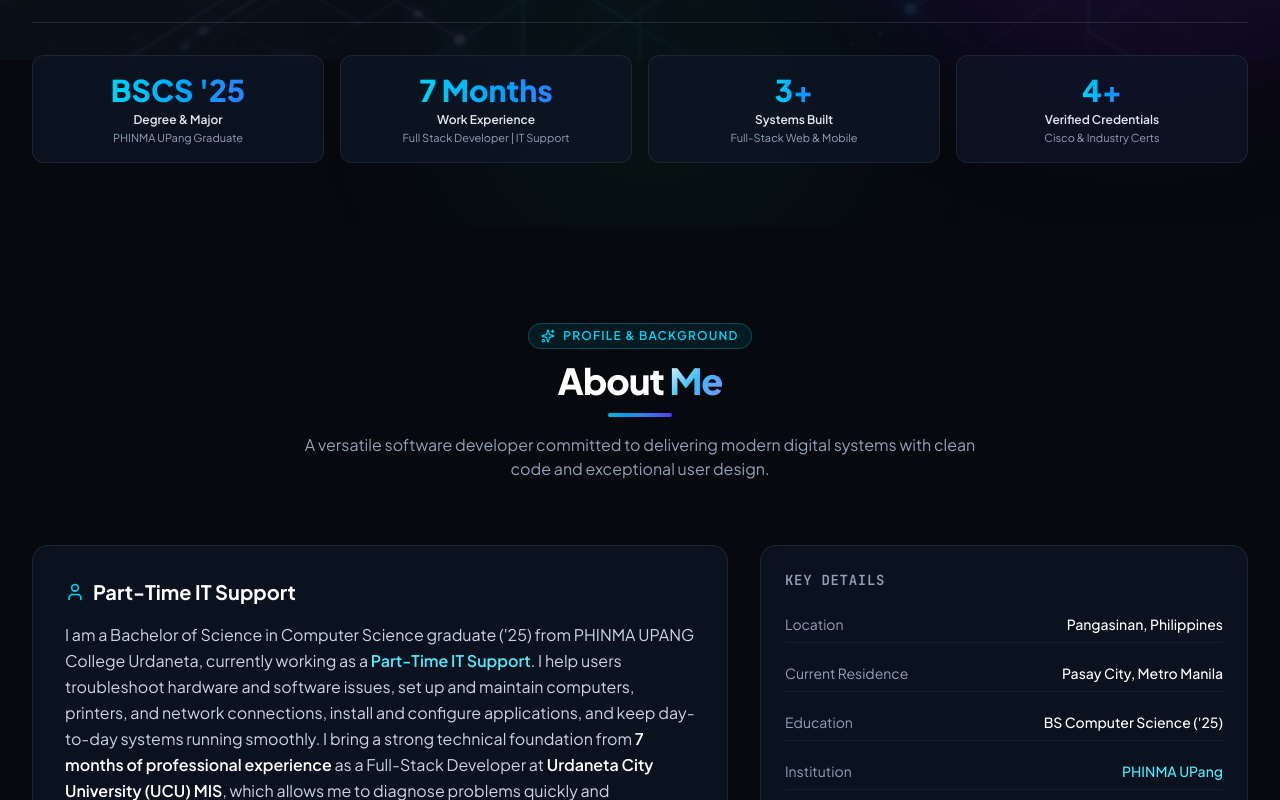
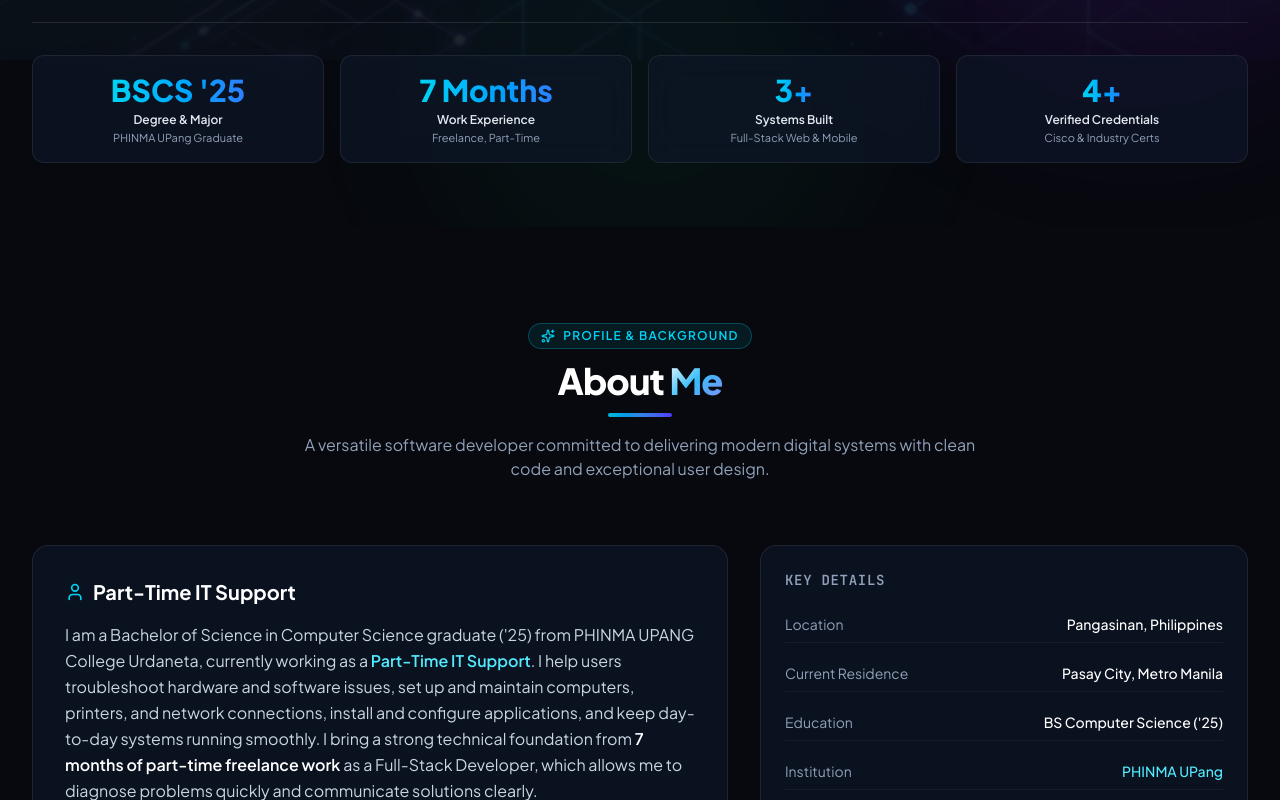
Before and after one commit to Dkyle19/Portfolio, a React (Vite) app: page / in a window 1280 px wide. Shown: the part 740-1540 px from the top of the page. Built offline with nearby package versions, Linux system fonts and the light colour scheme.

Commit message:
Replace UCU experience with part-time freelance work

```diff
--- a/src/components/About.jsx
+++ b/src/components/About.jsx
@@ -70,11 +70,11 @@ export default function About() {
             </h3>
 
             <p className="text-slate-300 text-sm sm:text-base leading-relaxed">
-              I am a Bachelor of Science in Computer Science graduate ('25) from PHINMA UPANG College Urdaneta, currently working as a <strong className="text-cyan-300 font-semibold">Part-Time IT Support</strong>. I help users troubleshoot hardware and software issues, set up and maintain computers, printers, and network connections, install and configure applications, and keep day-to-day systems running smoothly. I bring a strong technical foundation from <strong className="text-white font-semibold">7 months of professional experience</strong> as a Full-Stack Developer at <strong className="text-white font-semibold">Urdaneta City University (UCU) MIS</strong>, which allows me to diagnose problems quickly and communicate solutions clearly.
+              I am a Bachelor of Science in Computer Science graduate ('25) from PHINMA UPANG College Urdaneta, currently working as a <strong className="text-cyan-300 font-semibold">Part-Time IT Support</strong>. I help users troubleshoot hardware and software issues, set up and maintain computers, printers, and network connections, install and configure applications, and keep day-to-day systems running smoothly. I bring a strong technical foundation from <strong className="text-white font-semibold">7 months of part-time freelance work</strong> as a Full-Stack Developer, which allows me to diagnose problems quickly and communicate solutions clearly.
             </p>
 
             <p className="text-slate-300 text-sm sm:text-base leading-relaxed">
-              In addition to developing university-wide enrollment, billing, and student record modules, I completed an enterprise internship at <strong className="text-white font-semibold">Cura Property Management Corp.</strong> and engineered two major capstone systems: <strong className="text-cyan-300 font-semibold">Leo PropertEase</strong> (Property Leasing Platform) and <strong className="text-purple-300 font-semibold">Barangay eConn</strong> (Emergency Dispatch Mobile System).
+              In addition to my freelance work building record-keeping, billing, and management modules, I completed an enterprise internship at <strong className="text-white font-semibold">Cura Property Management Corp.</strong> and engineered two major capstone systems: <strong className="text-cyan-300 font-semibold">Leo PropertEase</strong> (Property Leasing Platform) and <strong className="text-purple-300 font-semibold">Barangay eConn</strong> (Emergency Dispatch Mobile System).
             </p>
 
             <div className="pt-4 border-t border-white/10 flex flex-wrap gap-3">
--- a/src/components/Experience.jsx
+++ b/src/components/Experience.jsx
@@ -20,7 +20,7 @@ export default function Experience() {
           </h2>
           <div className="w-16 h-1 bg-gradient-to-r from-cyan-500 to-indigo-600 rounded-full mt-3"></div>
           <p className="text-slate-400 max-w-2xl text-sm sm:text-base mt-4">
-            Hands-on professional engineering experience across university information systems and commercial property management platforms.
+            Hands-on engineering experience across freelance web projects and commercial property management platforms.
           </p>
         </div>
 
--- a/src/components/ResumeModal.jsx
+++ b/src/components/ResumeModal.jsx
@@ -101,7 +101,7 @@ export default function ResumeModal({ onClose }) {
               <div className="p-5 rounded-xl bg-slate-900/60 border border-white/10 space-y-2">
                 <h4 className="text-xs font-bold text-cyan-400 uppercase tracking-widest font-mono flex items-center gap-2">
                   <User className="w-4 h-4" />
-                  Professional Profile
+                  Profile
                 </h4>
                 <p className="text-sm text-slate-200 leading-relaxed">
                   {personal.bio}
@@ -204,7 +204,7 @@ export default function ResumeModal({ onClose }) {
                 <div>
                   <h4 className="text-lg font-bold text-white">Official Resume</h4>
                   <p className="text-xs text-slate-400 mt-1">
-                    Professional resume highlighting core technical skills, software development experience, and key projects.
+                    Resume highlighting core technical skills, software development experience, and key projects.
                   </p>
                   <div className="flex items-center justify-center gap-2 mt-3 text-xs font-mono text-cyan-300">
                     <span>PDF Format</span>
--- a/src/data/portfolioData.js
+++ b/src/data/portfolioData.js
@@ -5,7 +5,7 @@ export const portfolioData = {
     nickname: "Daryl",
     role: "Full Stack Developer",
     tagline: "Building high-performance web applications, scalable backend systems, and robust database architectures.",
-    bio: "Computer Science graduate with 7 months of professional experience as a Full Stack Developer at Urdaneta City University (UCU) MIS. Proficient in modern web technologies including JavaScript, React, PHP, and PostgreSQL, with a proven track record of developing and maintaining scalable web applications and responsive user interfaces. Skilled in backend systems, database management, enhancing operational modules (billing, enrollment, and student records), and optimizing overall system performance. Brings strong problem-solving abilities, adaptability, and effective team collaboration skills to fast-paced technical environments.",
+    bio: "Computer Science graduate with 7 months of part-time freelance experience as a Full Stack Developer and IT Support. Proficient in modern web technologies including JavaScript, React, PHP, and PostgreSQL, with a track record of developing and maintaining web applications and responsive user interfaces. Skilled in backend systems, database management, building record-keeping and billing modules, and optimizing overall system performance. Brings strong problem-solving abilities, adaptability, and effective collaboration skills to fast-paced technical environments.",
     email: "darylkyle17@gmail.com",
     phone: "+63 945-517-3430",
     location: "Urdaneta City, Pangasinan, Philippines",
@@ -20,7 +20,7 @@ export const portfolioData = {
 
   stats: [
     { label: "Degree & Major", value: "BSCS '25", sublabel: "PHINMA UPang Graduate" },
-    { label: "Work Experience", value: "7 Months", sublabel: "Full Stack Developer | IT Support" },
+    { label: "Work Experience", value: "7 Months", sublabel: "Freelance, Part-Time" },
     { label: "Systems Built", value: "3+", sublabel: "Full-Stack Web & Mobile" },
     { label: "Verified Credentials", value: "4+", sublabel: "Cisco & Industry Certs" }
   ],
@@ -222,17 +222,17 @@ export const portfolioData = {
 
   experience: [
     {
-      id: "ucu-mis",
-      role: "Full Stack Developer | IT Support",
-      company: "Management Information System (MIS) — Urdaneta City University",
-      location: "Urdaneta City, Pangasinan",
+      id: "freelance-dev",
+      role: "Freelance Full Stack Developer | IT Support",
+      company: "Freelance (Self-Employed)",
+      location: "Philippines",
       period: "7 Months Experience",
-      type: "Part-Time",
-      description: "7 months of hands-on experience developing and maintaining mission-critical web-based information systems for university administrative and academic operations using JavaScript, React, PHP, and PostgreSQL. Contributed to both front-end and back-end development, ensuring high reliability, data integrity, and optimal performance.",
+      type: "Part-Time Freelance",
+      description: "7 months of hands-on freelance experience building and maintaining web-based systems for clients using JavaScript, React, PHP, and PostgreSQL, alongside providing IT support. Worked on both front-end and back-end development, focusing on reliability, data integrity, and solid performance.",
       achievements: [
         "Designed and implemented responsive user interfaces using React and modern web technologies.",
         "Developed and maintained backend functionalities and database structures using PHP and PostgreSQL.",
-        "Built and enhanced modules for student records, billing, enrollment, and university management processes.",
+        "Built and enhanced record-keeping, billing, and management modules for client projects.",
         "Optimized system performance, improved application security, and resolved technical issues."
       ],
       techUsed: ["JavaScript", "React", "PHP", "PostgreSQL", "HTML/CSS", "Git", "REST APIs"]
```
